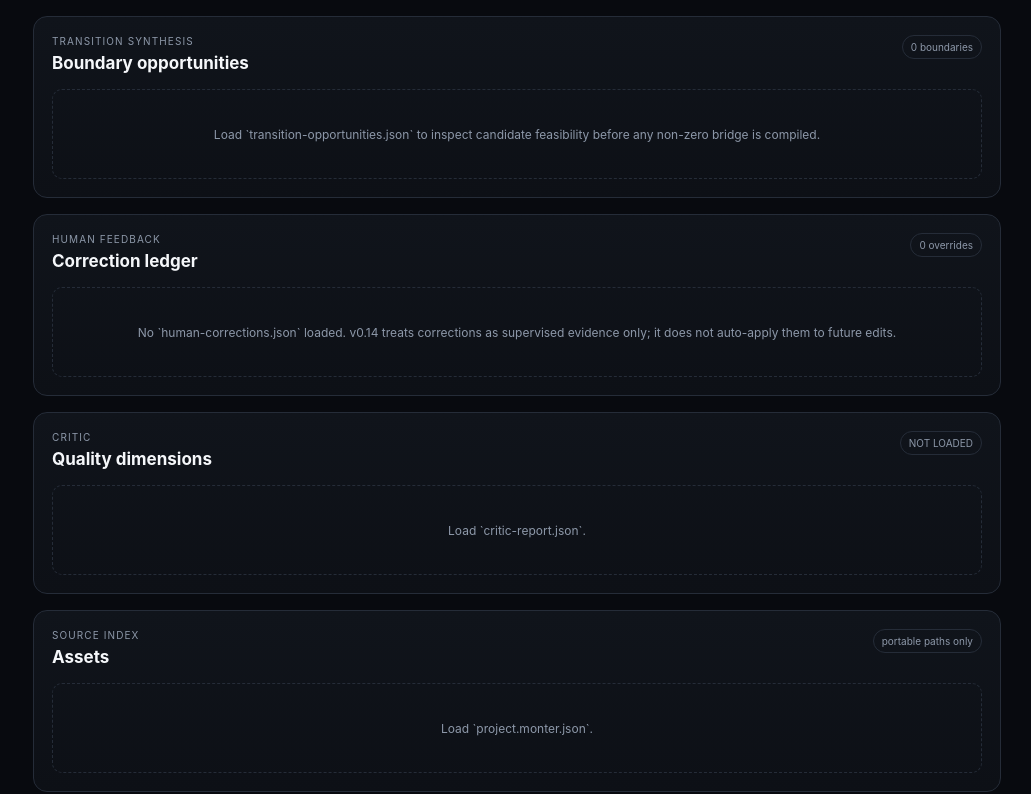
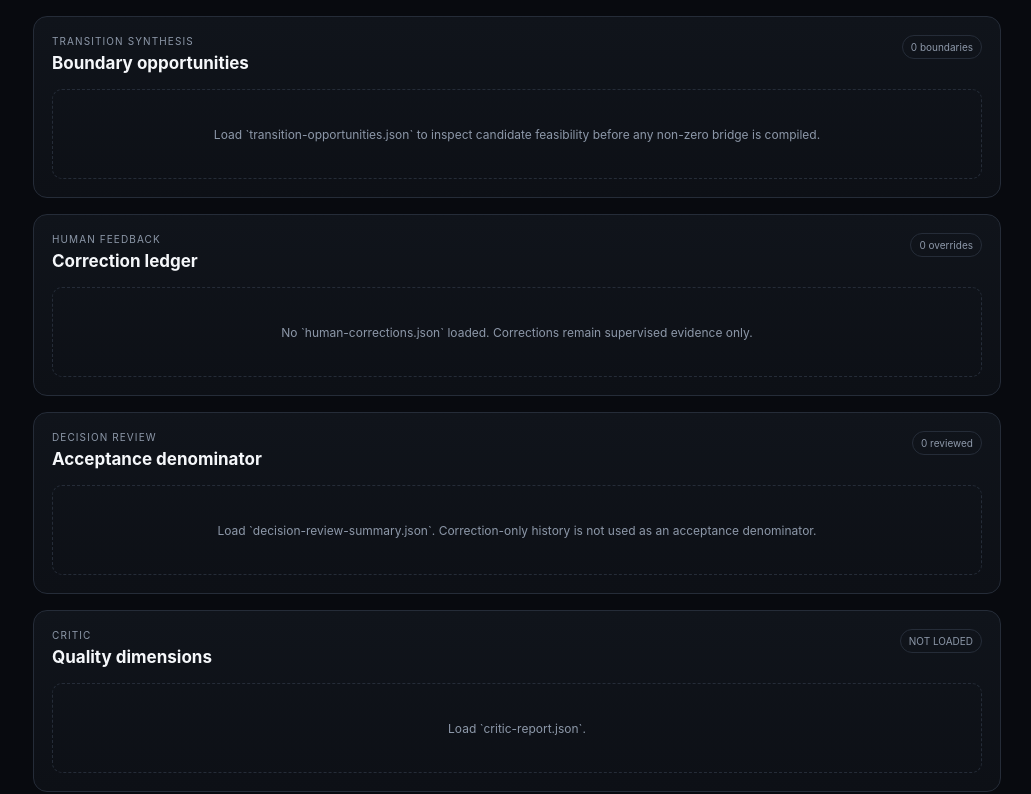
Before and after one commit to kareemsafwat22134355-arch/VizuAI, a Next.js app in the folder apps/studio/: page / in a window 1280 px wide. Shown: the part 873-1667 px from the top of the page, without its empty margins (249-1280 px from the left). Built offline with nearby package versions, Linux system fonts and the light colour scheme.

Commit message:
feat(studio): inspect reviewed-decision acceptance denominators

```diff
--- a/apps/studio/components/StudioClient.tsx
+++ b/apps/studio/components/StudioClient.tsx
@@ -1,7 +1,7 @@
 "use client";
 
 import { ChangeEvent, useEffect, useMemo, useState } from "react";
-import type { ArtifactBundle, DecisionScalar } from "@/lib/artifacts";
+import type { ArtifactBundle, DecisionScalar, ReviewBucket } from "@/lib/artifacts";
 import { mergeArtifacts } from "@/lib/artifacts";
 import { importMonterBundle } from "@/lib/bundle-import";
 import { Waveform } from "./Waveform";
@@ -21,6 +21,19 @@ function formatDecision(values: Record<string, DecisionScalar>) {
   const entries = Object.entries(values);
   if (entries.length === 0) return "—";
   return entries.map(([key, value]) => `${metricLabel(key)}=${String(value)}`).join(" · ");
+}
+
+function formatRate(value: number) {
+  return `${Math.round(value * 100)}%`;
+}
+
+function ReviewBucketRow({ label, bucket }: { label: string; bucket: ReviewBucket }) {
+  return <div className="assetRow">
+    <div><strong>{metricLabel(label)}</strong><span>{bucket.reviewed} reviewed</span></div>
+    <span>{bucket.accepted} accepted</span>
+    <span>{bucket.corrected} corrected</span>
+    <span>{formatRate(bucket.acceptanceRate)}</span>
+  </div>;
 }
 
 export function StudioClient() {
@@ -96,6 +109,7 @@ export function StudioClient() {
         <a className="navItem" href="#timeline">Timeline</a>
         <a className="navItem" href="#transitions">Transitions</a>
         <a className="navItem" href="#corrections">Corrections</a>
+        <a className="navItem" href="#reviews">Reviews</a>
         <a className="navItem" href="#critic">Critic</a>
       </nav>
       <div className="sidebarFooter"><span className="tinyLabel">PRIVACY</span><strong>Local files stay local</strong><p>`.monter.zip`, JSON, video and audio are decoded through browser File APIs. Studio does not upload the project to a server.</p></div>
@@ -169,7 +183,22 @@ export function StudioClient() {
             <p>{correction.reason}</p>
             {Object.keys(correction.context).length > 0 && <div className="clipSignals"><span>context · {formatDecision(correction.context)}</span></div>}
             <small>{correction.source} · {correction.createdAt}</small>
-          </div>)}</div> : <div className="emptyState">No `human-corrections.json` loaded. v0.14 treats corrections as supervised evidence only; it does not auto-apply them to future edits.</div>}
+          </div>)}</div> : <div className="emptyState">No `human-corrections.json` loaded. Corrections remain supervised evidence only.</div>}
+        </article>
+
+        <article className="card assetsCard" id="reviews">
+          <div className="sectionHeading"><div><p className="label">DECISION REVIEW</p><h2>Acceptance denominator</h2></div><span className="pill">{bundle.reviewSummary?.reviewed ?? bundle.reviews?.reviews.length ?? 0} reviewed</span></div>
+          {bundle.reviewSummary ? <>
+            <section className="statsGrid" aria-label="Decision review rates">
+              <article className="statCard"><p className="label">REVIEWED</p><strong className="statValue">{bundle.reviewSummary.reviewed}</strong><span className="statNote">human-inspected decisions</span></article>
+              <article className="statCard"><p className="label">ACCEPTED</p><strong className="statValue">{bundle.reviewSummary.accepted}</strong><span className="statNote">AI kept as-is</span></article>
+              <article className="statCard"><p className="label">CORRECTED</p><strong className="statValue">{bundle.reviewSummary.corrected}</strong><span className="statNote">linked human overrides</span></article>
+              <article className="statCard"><p className="label">ACCEPTANCE</p><strong className="statValue">{formatRate(bundle.reviewSummary.acceptanceRate)}</strong><span className="statNote">reviewed denominator</span></article>
+            </section>
+            {Object.keys(bundle.reviewSummary.byTransitionMechanism).length > 0 && <div className="assetTable"><p className="label">BY TRANSITION MECHANISM</p>{Object.entries(bundle.reviewSummary.byTransitionMechanism).map(([label, bucket]) => <ReviewBucketRow key={label} label={label} bucket={bucket} />)}</div>}
+            {Object.keys(bundle.reviewSummary.byDirectorRole).length > 0 && <div className="assetTable"><p className="label">BY DIRECTOR ROLE</p>{Object.entries(bundle.reviewSummary.byDirectorRole).map(([label, bucket]) => <ReviewBucketRow key={label} label={label} bucket={bucket} />)}</div>}
+            <div className="findingList">{bundle.reviewSummary.notes.map((note) => <div className="finding finding-info" key={note}><span>{note}</span></div>)}</div>
+          </> : <div className="emptyState">Load `decision-review-summary.json`. Correction-only history is not used as an acceptance denominator.</div>}
         </article>
 
         <article className="card criticCard" id="critic">
```
